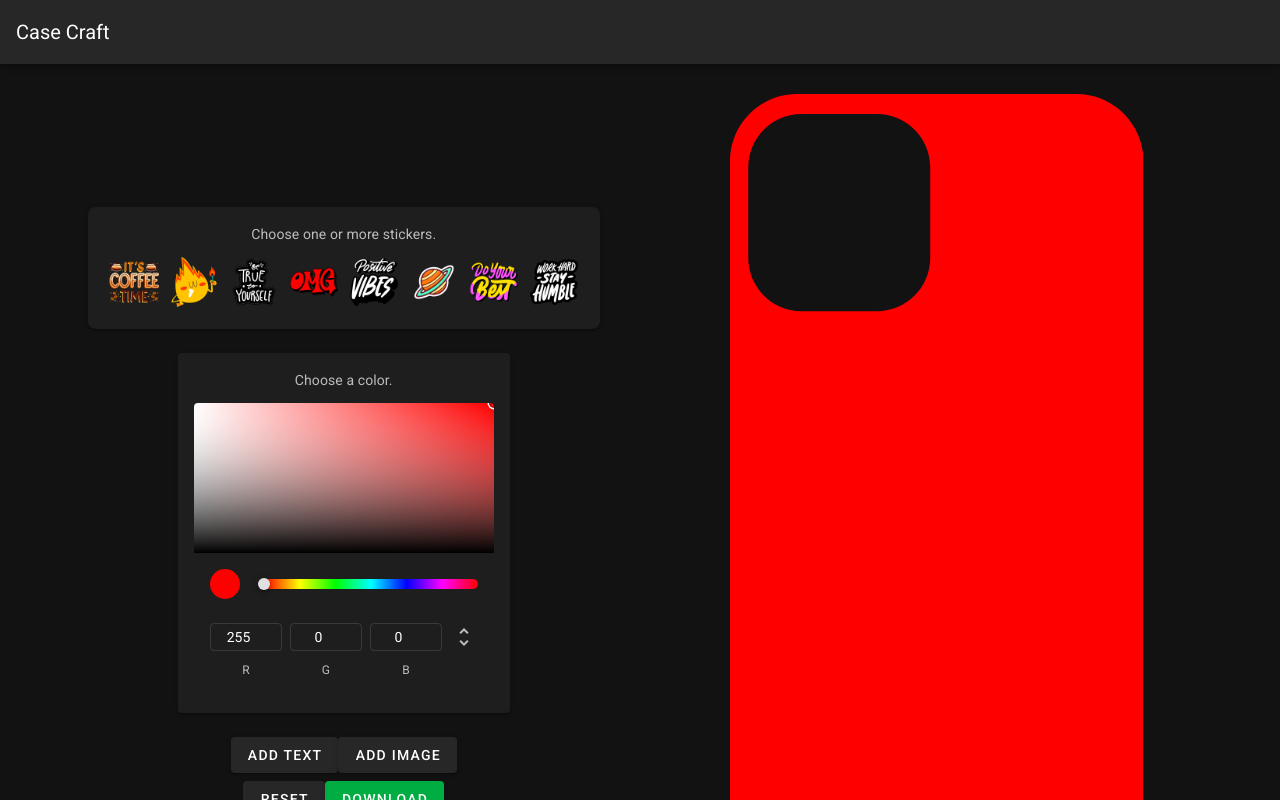
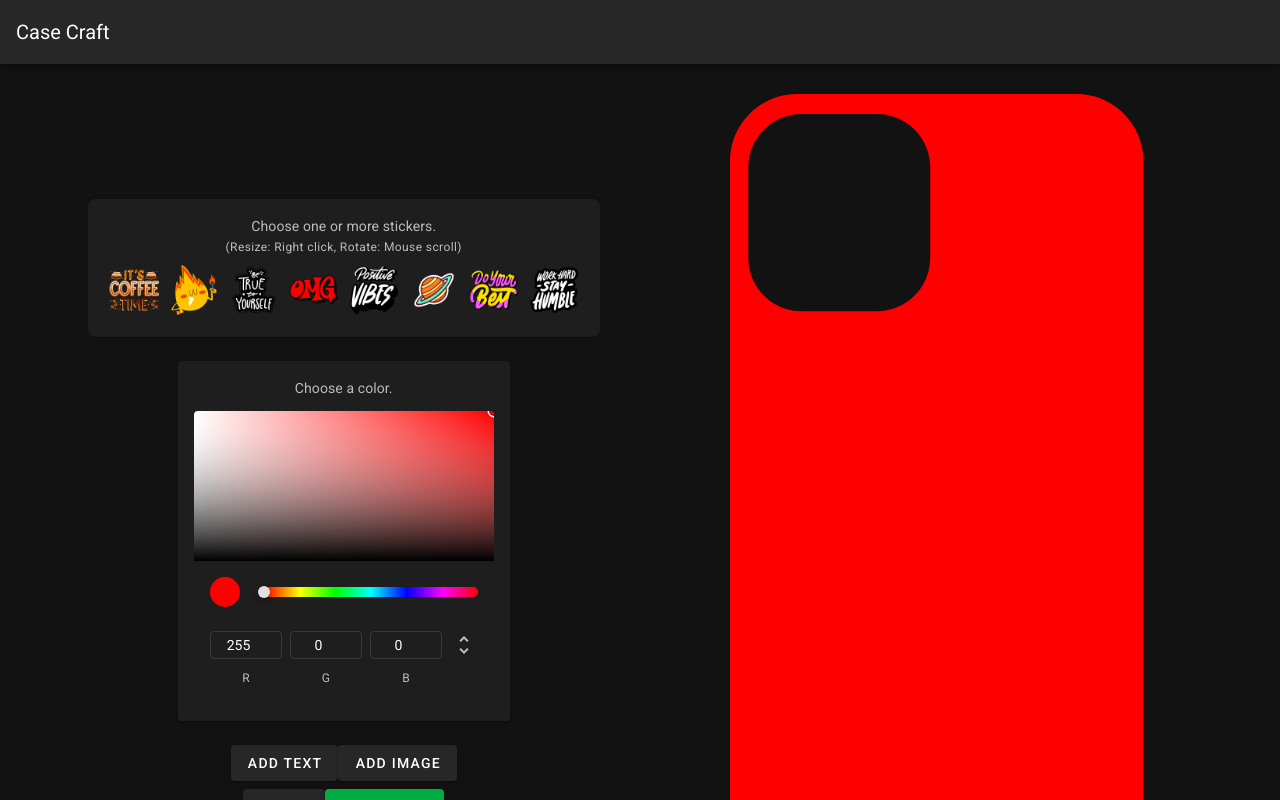
Before and after one commit to nicholastn1/casecraft, a Nuxt app: page /customize in a window 1280 px wide. Shown: the top 800 px of the page. Built offline with nearby package versions, Linux system fonts and the light colour scheme; a web font is replaced by a local one; what vue-toast-notification would draw is missing.

Commit message:
improvements

```diff
--- a/components/StickerPicker.vue
+++ b/components/StickerPicker.vue
@@ -1,7 +1,8 @@
 <template>
   <v-card class="rounded-lg">
     <v-card-text>
-      <div class="text-center mb-3">Choose one or more stickers.</div>
+      <div class="text-center">Choose one or more stickers.</div>
+      <div class="text-center caption font-body-2 mb-2">(Resize: Right click, Rotate: Mouse scroll)</div>
       <div class="sticker-picker">
         <div class="sticker-list">
           <img class="sticker" width="50" height="50" v-for="sticker in stickers" :src="sticker.url" :alt="sticker.alt"
```
